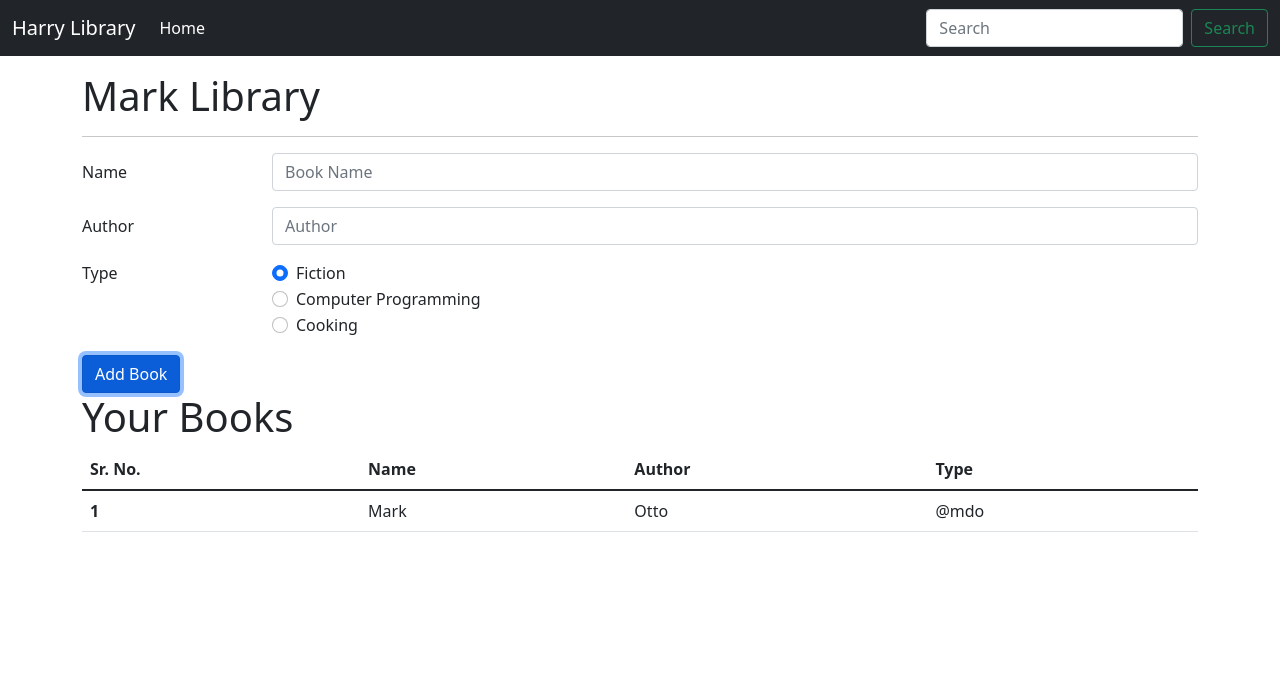
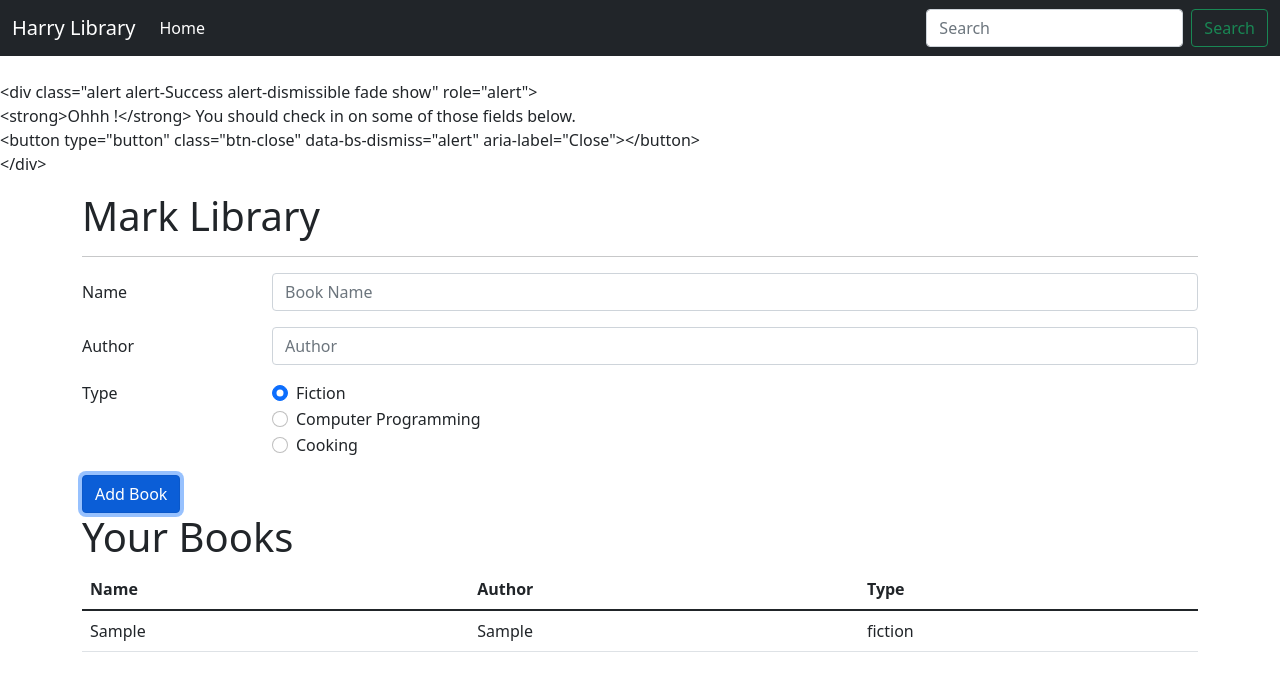
Before and after one commit to Mark-1707/JavaScript, a plain HTML site: page College Library/index.html in a window 1280 px wide. Both pictures are taken after typing "Sample", "Sample" into the empty fields and a click on the button "Add Book". Drawn offline with nearby package versions, Linux system fonts and the light colour scheme.

Commit message:
Librabry

```diff
--- a/College Library/index.html
+++ b/College Library/index.html
@@ -48,6 +48,10 @@
         </div>
       </nav>
 
+      <div id="message">
+
+      </div>
+
       <div class="container my-3">
         <h1>Mark Library</h1>
         <hr>
@@ -95,19 +99,13 @@
             <table class="table">
                 <thead>
                   <tr>
-                    <th scope="col">Sr. No.</th>
                     <th scope="col">Name</th>
                     <th scope="col">Author</th>
                     <th scope="col">Type</th>
                   </tr>
                 </thead>
-                <tbody>
-                  <tr>
-                    <th scope="row">1</th>
-                    <td>Mark</td>
-                    <td>Otto</td>
-                    <td>@mdo</td>
-                  </tr>
+                <tbody id="tableBody">
+
                 </tbody>
               </table>
           </div>
--- a/College Library/script.js
+++ b/College Library/script.js
@@ -13,16 +13,40 @@ function Display(){
 }
 
 //Add Methods to display prototype
-Display.prototype.add = function(){
+Display.prototype.add = function(book){
     console.log('Adding UI')
-
-    //let uiString  = ''
-    //
+    tableBody = document.getElementById('tableBody')
+    let uiString  = `
+    <tr>
+        <td>${book.name}</td>
+        <td>${book.author}</td>
+        <td>${book.type}</td>
+    </tr>
+  `
+  tableBody.innerHTML += uiString
 
 }
 Display.prototype.clear = function(){
     let libraryForm = document.getElementById('libraryForm');
     libraryForm.reset()
+}
+
+Display.prototype.validate = function(book){
+    if(book.name == '' || book.author == '' || book.type == ''){
+        return false
+    }else{
+        return true
+    }
+}
+
+Display.prototype.show = function(text){
+    let message = document.getElementById('message')
+    message.innerText = `
+    <div class="alert alert-${text} alert-dismissible fade show" role="alert">
+        <strong>Ohhh !</strong> You should check in on some of those fields below.
+        <button type="button" class="btn-close" data-bs-dismiss="alert" aria-label="Close"></button>
+    </div>
+    `
 }
 
 
@@ -55,7 +79,13 @@ function libraryFormSubmit(e){
 
     let display = new Display()
 
-    display.add(book)
+    if(display.validate(book)){
+        display.add(book)
+        display.clear()
+        display.show("Success")
+    }else{
+        display.show("Error")
+    }
     display.clear()
 
     e.preventDefault();
```
